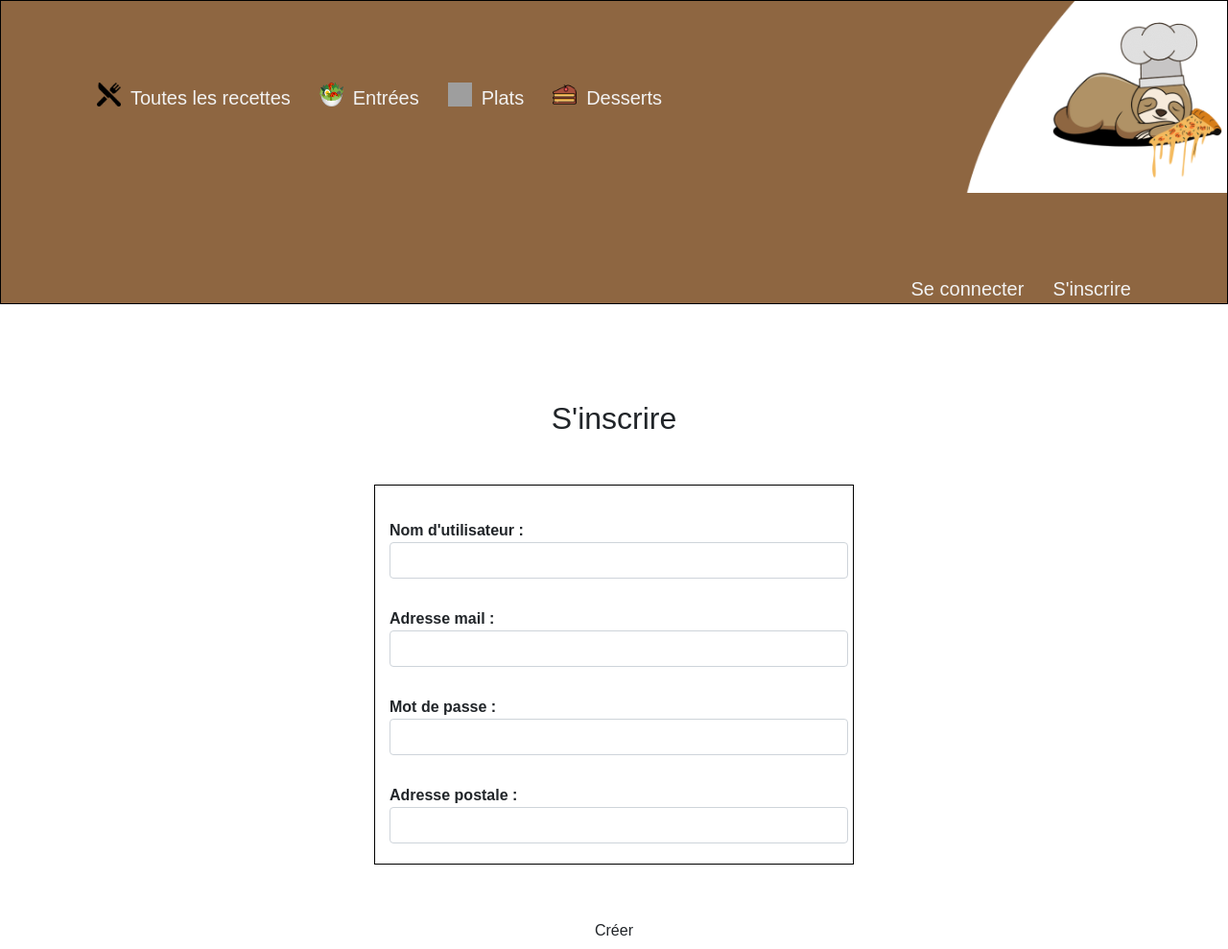
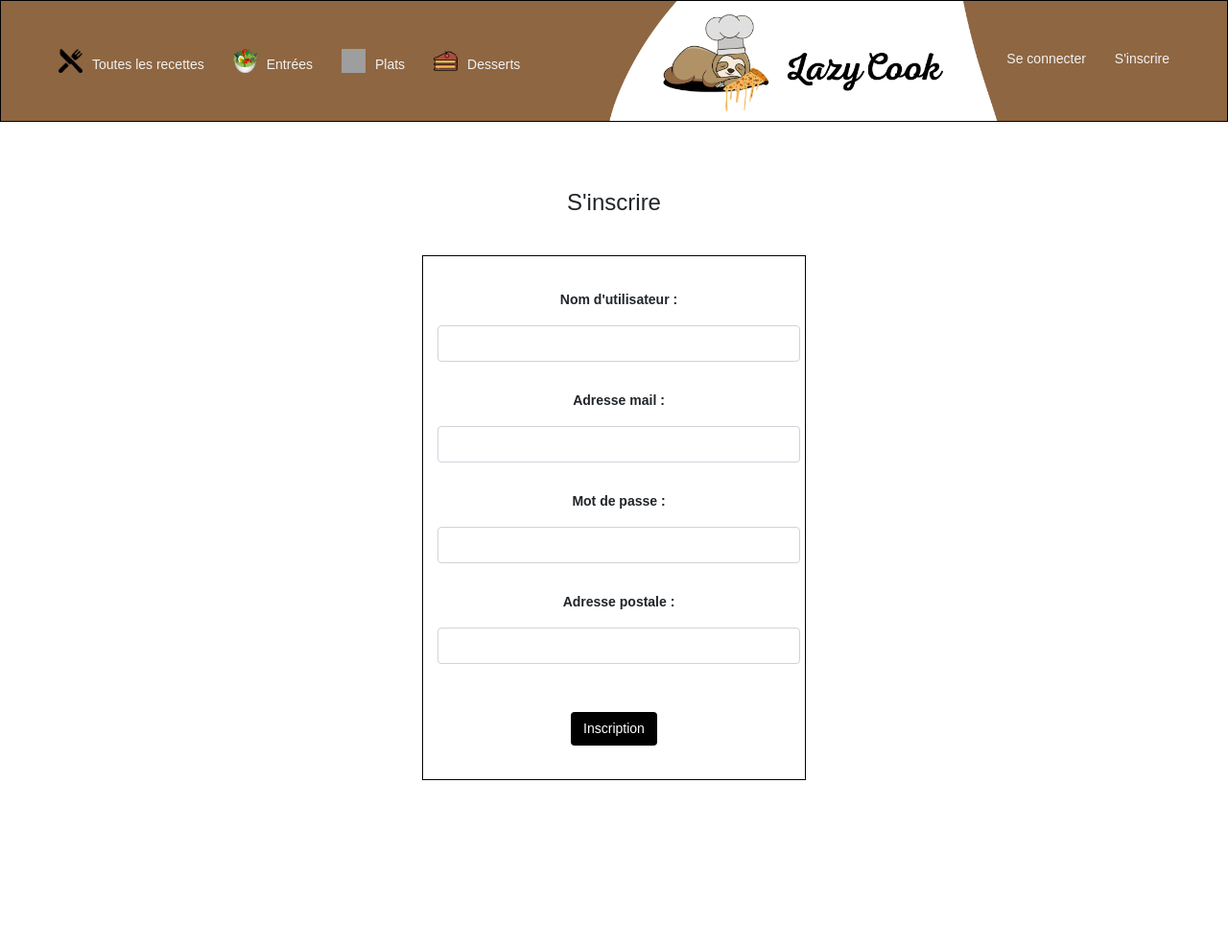
Before and after one commit to kteyssere/SymfonyProjectLazyCook, a Symfony app: template templates/user/new.html.twig in a window 1280 px wide. Shown: the whole page at 96% size. After the commit the page ends 813 px from the top, so only its background shows below. Run offline with Twig, Linux system fonts and the light colour scheme; the template is opened without the code that fills it, so the values that code supplies are empty; form fields are guessed from the names that the template uses; some libraries are stand-ins or nearby versions; grey boxes are pictures that could not be loaded.

Commit message:
Ajustements de la taille globale

```diff
--- a/public/css/base.css
+++ b/public/css/base.css
@@ -30,7 +30,7 @@ body {margin:0;font-family:Arial}
     color: #f2f2f2;
     text-align: center;
     text-decoration: none;
-    font-size: 20px;
+    font-size: 14px;
 }
 
 ul.topnav2 {
@@ -163,8 +163,8 @@ ul.topnav2 li a {
 }
 
 #product_img {
-    width: 400px;
-    height: 350px;
+    width: 300px;
+    height: 225px;
     border: solid 1px black;
 }
 
@@ -177,7 +177,7 @@ ul.topnav2 li a {
     display: grid;
     grid-template-columns: repeat(auto-fill, 300px);
     justify-content: center;
-    grid-gap: 120px;
+    grid-gap: 50px;
 }
 
 .grid-item {
@@ -190,7 +190,7 @@ ul.topnav2 li a {
 .p {
     background-color: white;
     text-align: center;
-    width: 400px;
+    width: 300px;
     border-radius: 0px 0px 10px 10px;
     border-bottom: solid 1px black;
     border-left: solid 1px black;
--- a/templates/base.html.twig
+++ b/templates/base.html.twig
@@ -18,28 +18,28 @@
     </head>
     <body>
         {% block menu %}
-            <div class="topnav" id="myTopnav">
-                <div style="padding-left: 100px; float: left;">
-                    <a href="{{ path('app_recipe_index') }}" style="margin-top: 85px; margin-right: 30px;"><img id="imgnavbar" src="/img/recipe.png">Toutes les recettes</a>
+            <div class="topnav" id="myTopnav" style="padding-left: 60px; padding-right: 60px;">
+                <div style="float: left;">
+                    <a href="{{ path('app_recipe_index') }}" style="margin-top: 50px; margin-right: 30px;"><img id="imgnavbar" src="/img/recipe.png">Toutes les recettes</a>
 
-                    <a href="{{ path('app_category_show', {id: 1}) }}" style="margin-top: 85px; margin-right: 30px;"><img id="imgnavbar" src="/img/entree.png">Entrées</a>
-                    <a href="{{ path('app_category_show', {id: 2}) }}" style="margin-top: 85px; margin-right: 30px;"><img id="imgnavbar" src="/img/plat.png">Plats</a>
-                    <a href="{{ path('app_category_show', {id: 3}) }}" style="margin-top: 85px;"><img id="imgnavbar" src="/img/dessert.png">Desserts</a>
+                    <a href="{{ path('app_category_show', {id: 1}) }}" style="margin-top: 50px; margin-right: 30px;"><img id="imgnavbar" src="/img/entree.png">Entrées</a>
+                    <a href="{{ path('app_category_show', {id: 2}) }}" style="margin-top: 50px; margin-right: 30px;"><img id="imgnavbar" src="/img/plat.png">Plats</a>
+                    <a href="{{ path('app_category_show', {id: 3}) }}" style="margin-top: 50px;"><img id="imgnavbar" src="/img/dessert.png">Desserts</a>
                 </div>
-                <div style="margin-right: auto; margin-left: 1000px; text-align: center;">
-                    <a href="{{ path('app_homepage') }}" ><img style="height: 200px; width: auto;margin-right: auto; margin-left: auto; text-align: center;" src="/img/logo_center.png"></a>
+                <div style="margin-right: auto; margin-left: 570px; text-align: center;">
+                    <a href="{{ path('app_homepage') }}" ><img style="height: 125px; width: auto;margin-right: auto; margin-left: auto; text-align: center;" src="/img/logo_center.png"></a>
                 </div>
-                <div style="padding-right: 100px; float: right;">
+                <div style="float: right;">
                     {% if is_granted('ROLE_USER') %}
-                        <a href="{{ path('my_recipe', {id: app.user.id}) }}" style="margin-top: 85px; margin-right: 30px;"><img id="imgnavbar" src="/img/toque.png">Mes recettes</a>
-                        <a href="{{ path('logout') }}" style="margin-top: 85px; margin-right: 30px;">Se déconnecter</a>
-                        <a href="{{ path('app_user_show', {id: app.user.id}) }}"><img src="/img/profile_icon.png" style="width: 30px; height: 30px; margin-top: 85px;"></a>
+                        <a href="{{ path('my_recipe', {id: app.user.id}) }}" style="margin-top: 50px; margin-right: 30px;"><img id="imgnavbar" src="/img/toque.png">Mes recettes</a>
+                        <a href="{{ path('logout') }}" style="margin-top: 56px; margin-right: 30px;">Se déconnecter</a>
+                        <a href="{{ path('app_user_show', {id: app.user.id}) }}"><img src="/img/profile_icon.png" style="width: 30px; height: 30px; margin-top: 50px;"></a>
                     {%  else %}
-                        <a href="{{ path('login') }}" style="margin-top: 85px;">Se connecter</a>
-                        <a href="{{ path('app_user_new') }}" style="margin-top: 85px; margin-left: 30px;">S'inscrire</a>
+                        <a href="{{ path('login') }}" style="margin-top: 50px;">Se connecter</a>
+                        <a href="{{ path('app_user_new') }}" style="margin-top: 50px; margin-left: 30px;">S'inscrire</a>
                     {% endif %}
-                    {% if is_granted('ROLE_USER') %}
-                        <a href="{{ path('app_user_show', {id: app.user.id}) }}"><img src="/img/administrateur.png" style="width: 30px; height: 30px; margin-top: 85px; margin-left: 10px;"></a>
+                    {% if is_granted('ROLE_ADMIN') %}
+                        <a href="{{ path('app_user_show', {id: app.user.id}) }}"><img src="/img/administrateur.png" style="width: 30px; height: 30px; margin-top: 50px; margin-left: 10px;"></a>
 {#                        <li class="dropdown" style="float: right">#}
 {#                            <a href="{{ path('app_user_show', {id: app.user.id}) }}"><img src="/img/administrateur.png" style="width: 30px; height: 30px; margin-top: 85px; margin-left: 10px;"></a>#}
 {#                            <div class="dropdown-content" style="margin-top: 30px;">#}
--- a/templates/user/_delete_form.html.twig
+++ b/templates/user/_delete_form.html.twig
@@ -1,4 +1,4 @@
 <form method="post" action="{{ path('app_user_delete', {'id': user.id}) }}" onsubmit="return confirm('Are you sure you want to delete this item?');">
     <input type="hidden" name="_token" value="{{ csrf_token('delete' ~ user.id) }}">
-    <button class="btn">Supprimer le compte</button>
+    <button class="btn" style="padding: 10px; background-color: red; color: white; font-size: 14px; width: 200px;">Supprimer le compte</button>
 </form>
--- a/templates/user/edit.html.twig
+++ b/templates/user/edit.html.twig
@@ -9,6 +9,7 @@
 {#    <a href="{{ path('app_user_index') }}">back to list</a>#}
 
     <div style="text-align: center;">
+        <a href="{{ path('app_user_show', {id: app.user.id}) }}" class="btn" style="padding: 10px; background-color: black; color: white; font-size: 14px; width: 93px; margin-bottom: 5px;">Annuler</a>
         {{ include('user/_delete_form.html.twig') }}
     </div>
 
--- a/templates/user/new.html.twig
+++ b/templates/user/new.html.twig
@@ -5,25 +5,30 @@
 {% block body %}
     {{ form_start(form) }}
 
-    <h2 style="text-align: center; margin-top: 100px; margin-bottom: 50px">S'inscrire</h2>
+    <h4 style="text-align: center; margin-top: 70px; margin-bottom: 40px">S'inscrire</h4>
 
-    <div style="border: solid 1px black; font-weight: bold; font-size: 20px; padding: 5px; width: 500px; margin-left: auto; margin-right: auto;">
+    <div style="border: solid 1px black; font-weight: bold; font-size: 20px; padding: 5px; width: 400px; margin-left: auto; margin-right: auto; text-align: center; margin-bottom: 70px;">
         <div style="margin-left: 10px;">
-            <p style="font-size: 16px; margin-top: 30px;">Nom d'utilisateur : {{ form_widget(form.name) }}</p>
+            <p style="font-size: 14px; margin-top: 30px;">Nom d'utilisateur :</p>
+            {{ form_widget(form.name) }}
         </div>
         <div style="margin-left: 10px;">
-            <p style="font-size: 16px; margin-top: 30px;">Adresse mail : {{ form_widget(form.mail) }}</p>
+            <p style="font-size: 14px; margin-top: 30px;">Adresse mail :</p>
+            {{ form_widget(form.mail) }}
         </div>
         <div style="margin-left: 10px;">
-            <p style="font-size: 16px; margin-top: 30px;">Mot de passe : {{ form_widget(form.password) }}</p>
+            <p style="font-size: 14px; margin-top: 30px;">Mot de passe :</p>
+            {{ form_widget(form.password) }}
         </div>
         <div style="margin-left: 10px;">
-            <p style="font-size: 16px; margin-top: 30px;">Adresse postale : {{ form_widget(form.address) }}</p>
+            <p style="font-size: 14px; margin-top: 30px;">Adresse postale :</p>
+            {{ form_widget(form.address) }}
+        </div>
+        <div style="text-align: center; margin-top: 50px; margin-bottom: 30px;">
+            <button class="btn" style="background-color: black; color: white; font-size: 14px;">{{ button_label|default('Inscription') }}</button>
         </div>
     </div>
-    <div style="text-align: center; margin-top: 50px;">
-        <button class="btn">{{ button_label|default('Créer') }}</button>
-    </div>
+
 {#    {{ include('user/_form.html.twig') }}#}
 
 {#    <a href="{{ path('app_user_index') }}">back to list</a>#}
```
Also changed, not shown: templates/login/index.html.twig (+4 -4 lines), templates/user/_form.html.twig (+7 -7 lines), templates/user/show.html.twig (+7 -7 lines).
